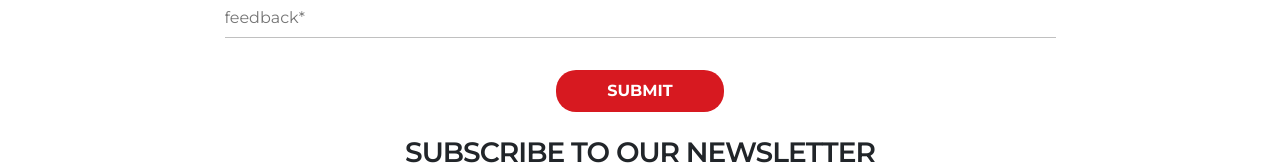
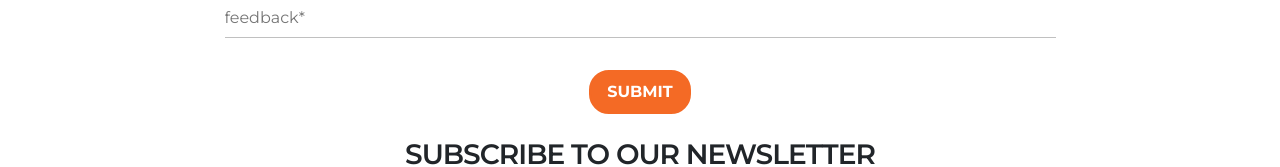
Before and after one commit to Dax-savani/finance, a React (Create React App) app: page /policy in a window 1280 px wide. Shown: the part 1473-1640 px from the top of the page. Built offline with nearby package versions, Linux system fonts and the light colour scheme.

Commit message:
16_04_2024 morning sec commit

```diff
--- a/src/assets/style/contact.css
+++ b/src/assets/style/contact.css
@@ -44,7 +44,7 @@
     font-size: 10px;
   }
 }
-.button {
+/* .button {
   width: 168px;
   height: 42px;
   border-radius: 20px;
@@ -55,7 +55,7 @@
   color: #d71920;
   background-color: #fff;
   border: 2px solid #d71920;
-}
+} */
 /* ===============contactus=============== */
 .contactUsBoxPadding {
   background-color: #f3f3f3;
--- a/src/assets/style/default.css
+++ b/src/assets/style/default.css
@@ -68,14 +68,14 @@
     padding: 8px 16px;
     background: -webkit-linear-gradient(top, #F46A25 0, #F46A25 100%);
     color: white;
-    border: none;
     border-radius: 20px;
     border: 2px solid #F46A25;
     transition: 0.3s;
 }
 .otpGenerateBtn:hover{
-    background: white;
-    color: #F46A25;
+  background: white;
+  color: #F46A25;
+  border: 2px solid #F46A25;
 }
 /* ==============subscribe component========== */
 
--- a/src/components/global/Header.js
+++ b/src/components/global/Header.js
@@ -9,7 +9,7 @@ const navText = [
   { lable: "HOME", to: "/" },
   { lable: "ABOUT", to: "/about" },
   { lable: "GOLD LOAN", to: "/services" },
-  { lable: "POLICY", to: "" },
+  { lable: "POLICY", to: "/policy" },
   { lable: "CONTACT", to: "/contact" },
 ];
  const navigate = useNavigate()
@@ -59,7 +59,7 @@ const navText = [
                     src={logo}
                     alt="logo"
                     className="img-fluid"
-                    style={{ maxWidth: "100px",maxHeight: "100px" }}
+                    style={{ maxWidth: "90px",maxHeight: "90px" }}
                   />
                 </a>
               </div>
@@ -95,7 +95,7 @@ const navText = [
           id="mobileMenu"
           className={`collapse navbar-collapse bg-white d-xl-none ${toggle}`}
         >
-          <ul style={{ height: "509px", overflow: "auto" }}>
+          <ul>
             {navText.map((val, ind) => (
               <NavLink to={val.to} key={ind}>
                 <li
--- a/src/components/policy/FormPolicy.js
+++ b/src/components/policy/FormPolicy.js
@@ -115,7 +115,10 @@ function FormPolicy() {
                         </div>
                       </div>
                       <div className="text-center my-3">
-                        <button type="submit" className="btn button fw-bold">
+                        <button
+                          type="submit"
+                          className="btn otpGenerateBtn fw-bold"
+                        >
                           SUBMIT
                         </button>
                       </div>
```
